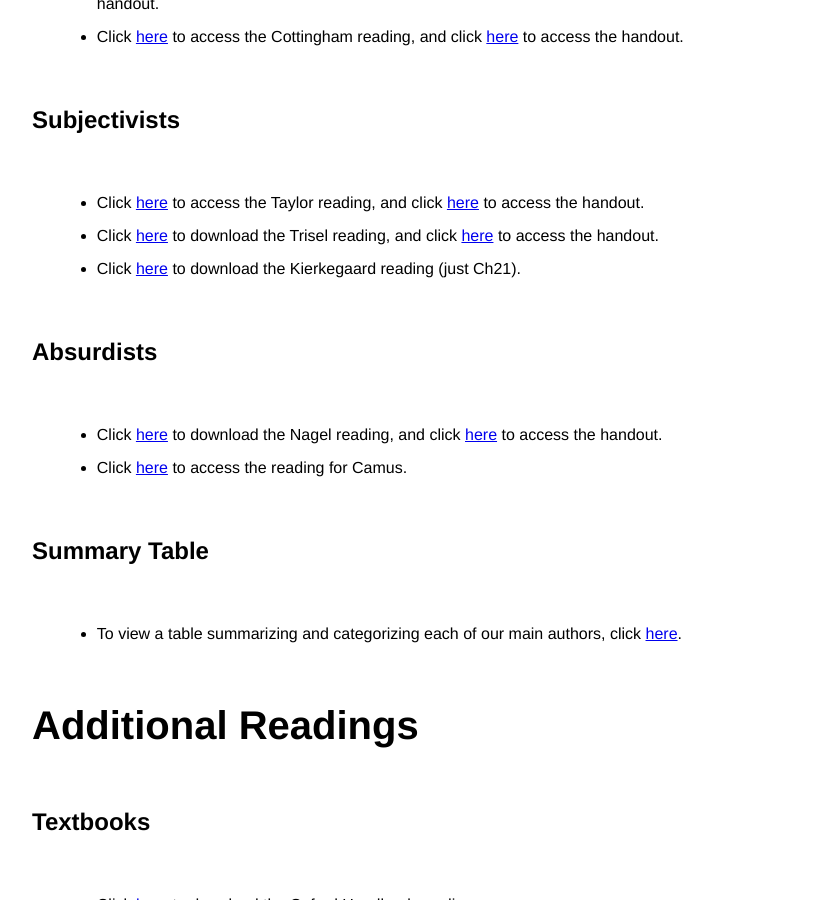
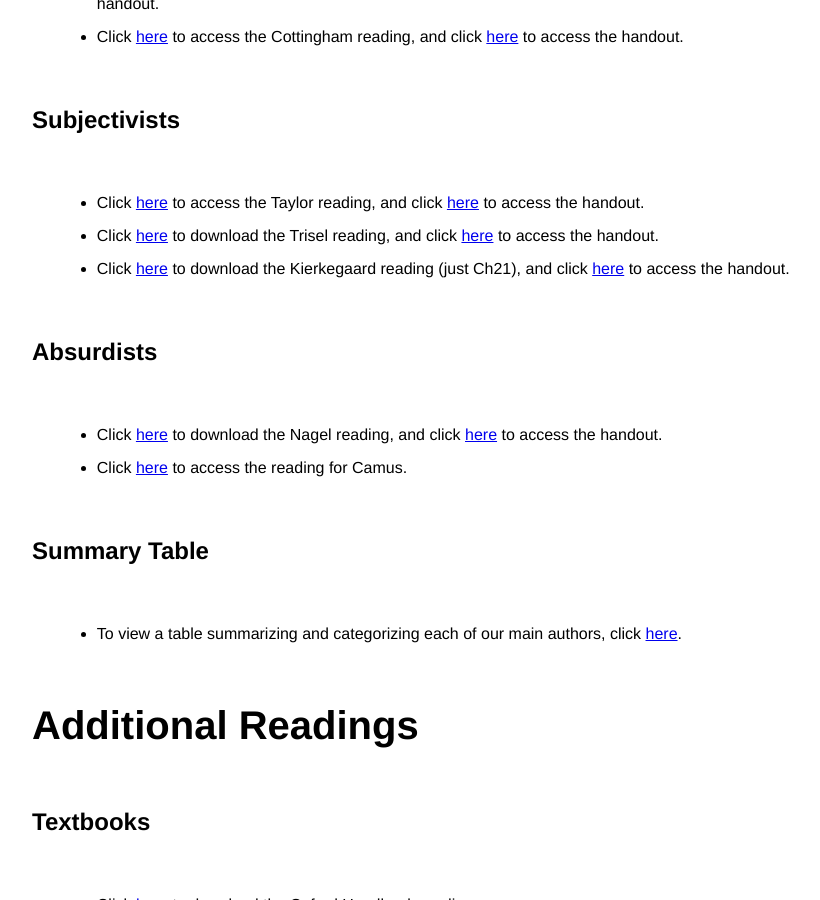
Before and after one commit to kevinjpatton/kevinjpatton.github.io, a Jekyll site: the page built from teaching/phil_1010/readings/index.html, in a window 1280 px wide and 900 px high, scrolled down 1337 px. Shown: the whole window, without its empty margins (160-980 px from the left). Built offline with Jekyll 4.4.1, drawn with Linux system fonts in a browser that asks for light colours; Markdown is read by kramdown in place of the engine named in the settings.

Commit message:
Update index.html

```diff
--- a/teaching/phil_1010/readings/index.html
+++ b/teaching/phil_1010/readings/index.html
@@ -22,7 +22,7 @@
 <h2>Subjectivists</h2><ul class="standard-list">
 <li>Click <a href="/teaching/phil_1010/readings/Richard Taylor - The Meaning of Life.pdf" target="_blank">here</a> to access the Taylor reading, and click <a href="/teaching/phil_1010/readings/Handout - Taylor.pdf" target="_blank">here</a> to access the handout.</li>
 <li>Click <a href="/teaching/phil_1010/readings/Brook Alan Trisel - Why The Indifference of the Universe is Irrelevant to Lifes Meaning.pdf" target="_blank">here</a> to download the Trisel reading, and click <a href="/teaching/phil_1010/readings/Handout - Trisel.pdf" target="_blank">here</a> to access the handout.</li>
-<li>Click <a href="/teaching/phil_1010/readings/The Meaning of Life and the Great Philosophers.pdf" target="_blank">here</a> to download the Kierkegaard reading (just Ch21).</li>
+<li>Click <a href="/teaching/phil_1010/readings/The Meaning of Life and the Great Philosophers.pdf" target="_blank">here</a> to download the Kierkegaard reading (just Ch21), and click <a href="/teaching/phil_1010/readings/Handout - Kierkegaard_Update.pdf" target="_blank">here</a> to access the handout.</li>
 </ul>
 <h2>Absurdists</h2><ul class="standard-list">
 <li>Click <a href="/teaching/phil_1010/readings/Thomas Nagel - Mortal Questions.pdf" target="_blank">here</a> to download the Nagel reading, and click <a href="/teaching/phil_1010/readings/Handout - Nagel and The Absurd.pdf" target="_blank">here</a> to access the handout.</li>
```
